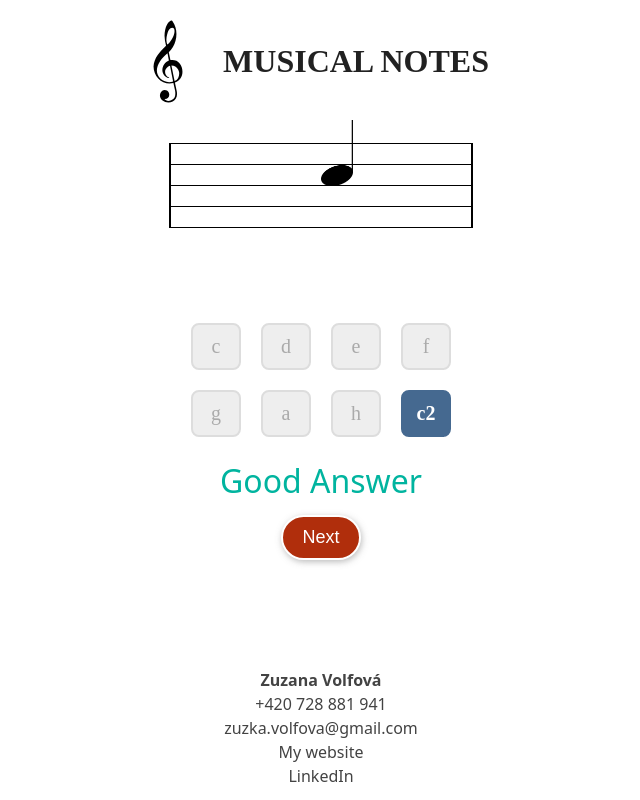
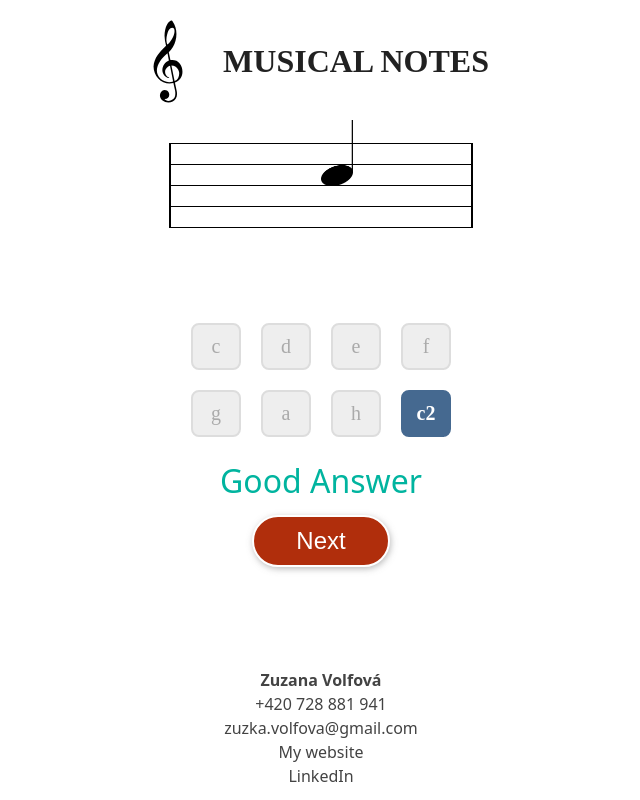
Before and after one commit to zuzanavolfova/musical-notes, a React (Vite) app: page / in a window 1280 px wide. Both pictures are taken after a click on the button "c2". Shown: the whole page, without its empty margins (319-959 px from the left). Built offline with nearby package versions, Linux system fonts and the light colour scheme; a web font is replaced by a local one.

Commit message:
Action button edit style

```diff
--- a/src/components/Buttons/ActionButton.tsx
+++ b/src/components/Buttons/ActionButton.tsx
@@ -3,12 +3,12 @@ import { styled } from "styled-components";
 const StyledActionButton = styled.button`
   width: auto;
   min-width: 80px;
-  padding: 10px 18px;
+  padding: 10px 42px;
   margin: 10px;
   border-radius: 60px;
   background-color: var(--primary-color);
   color: white;
-  font-size: 18px;
+  font-size: 24px;
   border: 2px solid white;
   box-shadow: 1px 2px 6px rgba(124, 124, 124, 0.5);
   &:disabled {
```
